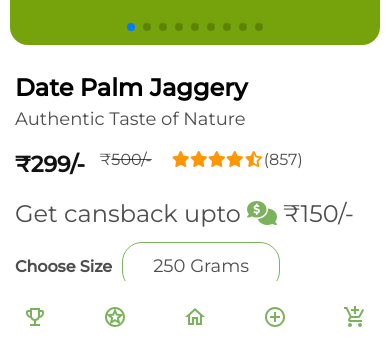
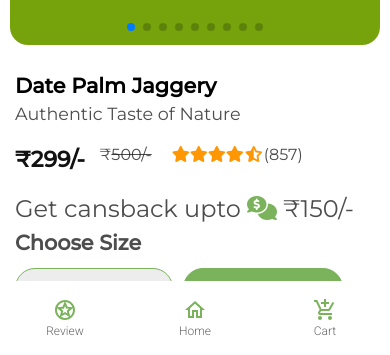
Before and after one commit to Tuhin1904/tuhin-grambahar, a React (Create React App) app: page / in a window 390 px wide. Shown: the part 487-842 px from the top of the page. Built offline with nearby package versions, Linux system fonts and the light colour scheme.

Commit message:
home product touchup

```diff
--- a/package.json
+++ b/package.json
@@ -42,6 +42,7 @@
     ]
   },
   "devDependencies": {
+    "@iconify/react": "^4.1.1",
     "prettier": "3.0.0",
     "tailwindcss": "^3.3.3"
   }
--- a/src/components/BottomNavBar/BottomNavBar.jsx
+++ b/src/components/BottomNavBar/BottomNavBar.jsx
@@ -1,10 +1,6 @@
 import * as React from 'react';
 import BottomNavigation from '@mui/material/BottomNavigation';
 import BottomNavigationAction from '@mui/material/BottomNavigationAction';
-import FolderIcon from '@mui/icons-material/Folder';
-import RestoreIcon from '@mui/icons-material/Restore';
-import FavoriteIcon from '@mui/icons-material/Favorite';
-import LocationOnIcon from '@mui/icons-material/LocationOn';
 
 import ControlPointIcon from '@mui/icons-material/ControlPoint';
 import AddShoppingCartOutlinedIcon from '@mui/icons-material/AddShoppingCartOutlined';
@@ -29,37 +25,41 @@ export default function LabelBottomNavigation() {
 
   const handleChange = (event, newValue) => {
     setValue(newValue);
+
   };
 
-
+  console.log(value)
   return (
     <ThemeProvider theme={theme}>
     <Paper sx={{position: 'fixed', bottom: 0, left: 0, right: 0 }} elevation={0} className={'bottom-nav'} >
     <BottomNavigation  value={value} onChange={handleChange}>
-      <BottomNavigationAction
+      {/* <BottomNavigationAction
         label="Rewards"
         value="Rewards"
         icon={<EmojiEventsOutlinedIcon color="primary"/>}
-      />
+      /> */}
        <BottomNavigationAction
         label="Review"
         value="Review"
         icon={<StarsOutlinedIcon color="primary"/>}
+        showLabel={true}
       />
        <BottomNavigationAction
         label="Home"
         value="Home"
-        icon={<HomeOutlinedIcon color="primary" />}
+        icon={<HomeOutlinedIcon color="primary"/>}
+        showLabel={true}
       />
-      <BottomNavigationAction
+      {/* <BottomNavigationAction
         label="Add"
         value="Add"
         icon={<ControlPointIcon color="primary"/>}
-      />
+      /> */}
       <BottomNavigationAction
         label="Cart"
         value="Cart"
         icon={<AddShoppingCartOutlinedIcon color="primary"/>}
+        showLabel={true}
       />
 
     </BottomNavigation>
--- a/src/components/HomeProduct/HomeProduct.css
+++ b/src/components/HomeProduct/HomeProduct.css
@@ -147,7 +147,7 @@
 }
 
 .product-quantity {
-    margin-top: 50px;
+    margin-top: 20px;
     font-family: 'Montserrat', sans-serif;
     font-weight: bold;
     font-size: 1.2rem;
@@ -245,13 +245,13 @@
     }
 
     .sm-product-heading {
-
-        font-size: 24px;
+        font-family: 'Montserrat', sans-serif;
+        font-size: 1.3rem;
         font-weight: bolder;
         color: black;
     }
     .sm-prod_desc{
-        font-size: 18px;
+        font-size: 1.1rem;
         color: rgba(18, 18, 18, 0.75);;
     }
     .sm-choose-size {
@@ -260,12 +260,12 @@
         font-weight: bold;
         display: inline-block;
         margin-right: 10px;
-        font-size: 1rem;
+        font-size: 1.3rem;
     }
 
     .sm-product-size {
         font-size: 1rem;
-        background-color: white;
+        background-color: rgba(235, 235, 235, 0.858);
         color: rgba(18, 18, 18, 0.75);
         border: 1px solid #7ab35b;
         padding-top: 10px;
--- a/src/components/HomeProduct/HomeProduct.jsx
+++ b/src/components/HomeProduct/HomeProduct.jsx
@@ -4,35 +4,33 @@ import HomeProductSwiper from '../home-product-swiper/HomeProductSwiper';
 import { useState } from 'react';
 
 const HomeProduct = () => {
-  const [cart_prodtct_qty, setCartProductQty] = useState(0)
-  const [weight250_active,set_weight250_active] = useState(false)
-  const [weight500_active,set_weight500_active] = useState(false)
-  const [prod_weight,set_prod_weight] = useState(250)
-  const handelCartAdd = ()=>{
-   const data = cart_prodtct_qty +1 ;
+  const [cart_prodtct_qty, setCartProductQty] = useState(0);
+  const [weight250_active, set_weight250_active] = useState(false);
+  const [weight500_active, set_weight500_active] = useState(true);
+  const [prod_weight, set_prod_weight] = useState(250);
+  const handelCartAdd = () => {
+    const data = cart_prodtct_qty + 1;
+    setCartProductQty(data);
+  };
+
+  const handelCartDelete = () => {
+    if (cart_prodtct_qty > 0) {
+      const data = cart_prodtct_qty - 1;
       setCartProductQty(data);
     }
-
-  const handelCartDelete = ()=>{
-    if(cart_prodtct_qty>0){
-      const data = cart_prodtct_qty-1;
-      setCartProductQty(data)
+  };
+  const handelWeightButton = (weight) => {
+    set_prod_weight(weight);
+    if (weight == 250) {
+      set_weight250_active(true);
+      set_weight500_active(false);
+    } else {
+      set_weight250_active(false);
+      set_weight500_active(true);
     }
-  }
-  const handelWeightButton = (weight)=>{
-    set_prod_weight(weight)
-    if(weight==250){
-      set_weight250_active(true)
-      set_weight500_active(false)
-    }
-    else{
-      set_weight250_active(false)
-      set_weight500_active(true)
-    }
-
-  }
-  const prod_weight250_active = ["sm-product-size",weight250_active==true?"sm-size-active":" "].join(" ")
-  const prod_weight500_active = ["sm-product-size",weight500_active==true?"sm-size-active":" "].join(" ")
+  };
+  const prod_weight250_active = ['sm-product-size', weight250_active == true ? 'sm-size-active' : ' '].join(' ');
+  const prod_weight500_active = ['sm-product-size', weight500_active == true ? 'sm-size-active' : ' '].join(' ');
 
   return (
     <>
@@ -76,12 +74,19 @@ const HomeProduct = () => {
               <div className="product-size">500 Grams</div>
             </div>
             <div className="product-cart-section">
+
                 <div className="product-quantity">Quantity</div>
                 <div className="cart-quantity">
-                <div className="plus" onClick={handelCartAdd}>+</div>
+                  <div className="plus" onClick={handelCartAdd}>
+                    +
+                  </div>
                   <div className="qty">{cart_prodtct_qty}</div>
-                <div className="minus" onClick={handelCartDelete}>-</div>
+                  <div className="minus" onClick={handelCartDelete}>
+                    -
                   </div>
+                </div>
+
+
               <div className="cart-options">
                 <div className="buy-now-btn">BUY NOW</div>
                 <div className="add-to-cart-btn">Add to cart</div>
@@ -95,7 +100,7 @@ const HomeProduct = () => {
         {/* <div className="sm-home-product-image">
           <img src="./images/product.png" alt="grambahar" className="sm-date-palm-jaggery-img" />
         </div> */}
-        <HomeProductSwiper/>
+        <HomeProductSwiper />
         <div className="sm-product-buying-options">
           <div className="sm-product-heading">Date Palm Jaggery</div>
           <div className="sm-prod_desc">Authentic Taste of Nature</div>
@@ -123,16 +128,24 @@ const HomeProduct = () => {
             <div className="sm-choose-size">Choose Size</div>
             {/* <div className="sm-product-size sm-size-active">250 Grams</div>
               <div className="sm-product-size">500 Grams</div> */}
-
-              <div className={prod_weight250_active}  onClick={()=>handelWeightButton(250)}>250 Grams</div>
-              <div className={prod_weight500_active} onClick={()=>handelWeightButton(500)}>500 Grams</div>
+            <br />
+            <div className={prod_weight250_active} onClick={() => handelWeightButton(250)}>
+              250 Grams
+            </div>
+            <div className={prod_weight500_active} onClick={() => handelWeightButton(500)}>
+              500 Grams
+            </div>
           </div>
           <div className="product-cart-section sm-product-cart-section">
             <div className="product-quantity">Quantity</div>
             <div className="cart-quantity">
-                <div className="plus" onClick={handelCartAdd}>+</div>
+              <div className="plus" onClick={handelCartAdd}>
+                +
+              </div>
               <div className="qty">{cart_prodtct_qty}</div>
-                <div className="minus" onClick={handelCartDelete}>-</div>
+              <div className="minus" onClick={handelCartDelete}>
+                -
+              </div>
             </div>
             <div className="cart-options">
               <div className="add-to-cart-btn">Add to cart</div>
--- a/src/pages/HomePage/HomePage.jsx
+++ b/src/pages/HomePage/HomePage.jsx
@@ -17,6 +17,9 @@ const HomePage = () => {
       <HeroBottom />
       <div className="home-page-container">
         <div className="grambahar-product-story-container">
+        <div className="grambahar-farmer-image-xl">
+            <img src="images/grambahar-cartoon.jpg" alt="a" className="grambahar-cartoon" />
+          </div>
           <div className="grambahar-farmer-image">
             {/* <img src="images/grambahar-cartoon.jpg" alt="a" className="grambahar-cartoon" /> */}
           </div>
```
Also changed, not shown: src/pages/HomePage/HomePage.css (+41 -56 lines), 1 other file (tests, documents, lock files or other folders). Lines whose indentation alone changed are shown as unchanged.
